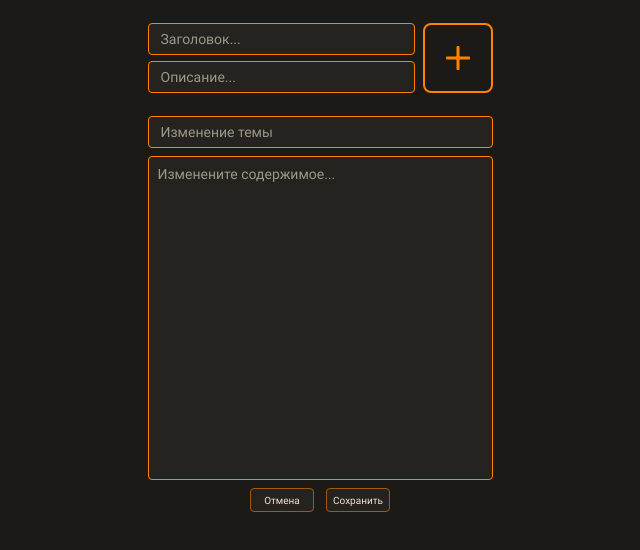
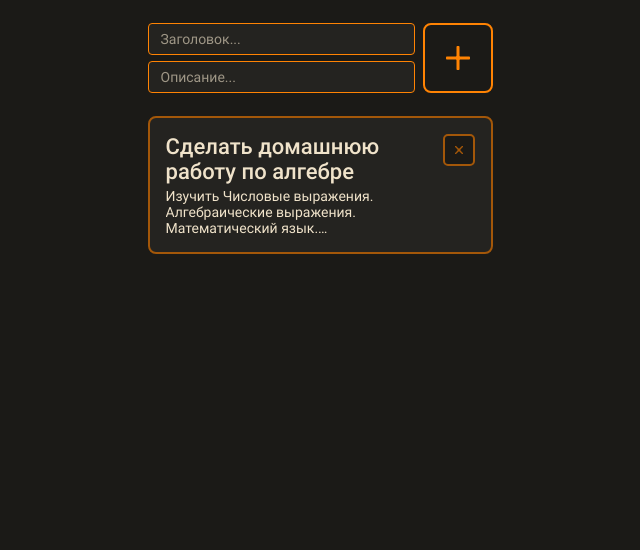
Before and after one commit to Fed9-han/ToDo, a React (Vite) app: page / in a window 1280 px wide. Shown: the top 550 px of the page, without its empty margins (320-960 px from the left). Built offline with nearby package versions, Linux system fonts and the light colour scheme.

Commit message:
added todos array

```diff
--- a/src/components/App.jsx
+++ b/src/components/App.jsx
@@ -1,12 +1,16 @@
 import Header from './header/Header'
 import WindowEdit from './windowEdit/WindowEdit'
+import WindowNote from './windowNote/WindowNote'
 
 function App() {
+
+
 	return (
 		<div className='layout container'>
 			<Header />
 			{/* <Main/> */}
-			<WindowEdit />
+			{/* <WindowEdit /> */}
+			<WindowNote/>
 		</div>
 	)
 }
--- a/src/components/header/Header.jsx
+++ b/src/components/header/Header.jsx
@@ -3,6 +3,7 @@ import ButtonAdd from '../buttons/ButtonAdd'
 import './style.scss'
 
 export default function Header() {
+
 	return (
 		<header className='header'>
 			<form className='header__form form-main'>
--- a/src/components/windowNote/WindowNote.jsx
+++ b/src/components/windowNote/WindowNote.jsx
@@ -1,15 +1,24 @@
 import ButtonDell from '../buttons/ButtonDell'
 import './style.scss'
 export default function WindowNote() {
+	const todos = [
+		{
+			title: 'Сделать домашнюю работу по алгебре',
+			description:
+				'Изучить Числовые выражения. Алгебраические выражения. Математический язык. Математические модели реальных ситуаций. Линейное уравнение с одной переменной. Алгоритм решения. Координатная прямая. Числовые промежутки.',
+		},
+		{
+			title: 'Проверочная работа',
+			description:
+				'Проверочная работа за 7 класс по русскому языку пройдет с 15 марта по 21 мая. Точные дата и время зависят от руководства школы, но им рекомендуют ставить ВПР в расписание на время 2-4 уроков.',
+		},
+	]
 	return (
 		<article className='note'>
 			<div className='note__content'>
 				<div className='note__text'>
-					<h2 className='note__title'>Далеко-далеко за словесными горами в стране.</h2>
-					<p className='note__description'>
-						Далеко-далеко за словесными горами в стране гласных и согласных
-						живут рыбные тексты!
-					</p>
+					<h2 className='note__title'>{todos[0].title}</h2>
+					<p className='note__description'>{todos[0].description}</p>
 				</div>
 				<div className='note__btn'>
 					<ButtonDell />
--- a/src/components/windowNote/style.scss
+++ b/src/components/windowNote/style.scss
@@ -45,7 +45,7 @@
 		-webkit-line-clamp: 3;
 		-webkit-box-orient: vertical;
 		overflow: hidden;
-		text-align: justify;
+
 	}
 
 	// .note__btn
```
